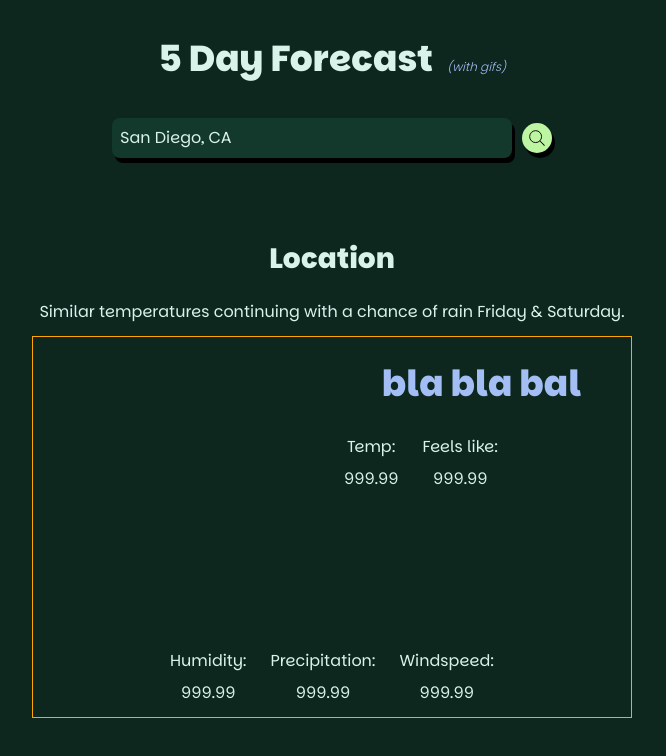
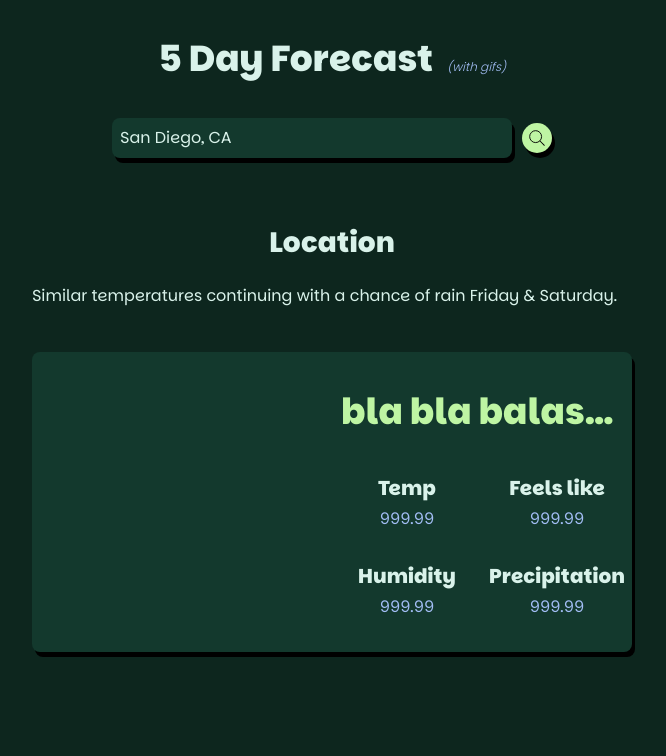
Before and after one commit to jmdelong7/weather-app, a website built with webpack: page src/index.html in a window 1280 px wide. Shown: the whole page, without its empty margins (308-974 px from the left). Built offline with nearby package versions, Linux system fonts and the light colour scheme.

Commit message:
Styling, add degree/percent to info

```diff
--- a/src/index.html
+++ b/src/index.html
@@ -22,7 +22,7 @@
           placeholder="San Diego, CA"
         />
         <button id="submit" type="submit">
-          <svg width="25px" height="" viewBox="0 0 24 24" fill="none" xmlns="http://www.w3.org/2000/svg">
+          <svg width="25px" viewBox="0 0 24 24" fill="none" xmlns="http://www.w3.org/2000/svg">
             <g clip-path="url(#clip0_15_152)">
             <circle cx="10.5" cy="10.5" r="6.5" stroke="#000000" stroke-linejoin="round"/>
             <path d="M19.6464 20.3536C19.8417 20.5488 20.1583 20.5488 20.3536 20.3536C20.5488 20.1583 20.5488 19.8417 20.3536 19.6464L19.6464 20.3536ZM20.3536 19.6464L15.3536 14.6464L14.6464 15.3536L19.6464 20.3536L20.3536 19.6464Z" fill="#000000"/>
@@ -40,9 +40,9 @@
       <div class="location">
         <h2 class="location-long" id="location">Location</h2>
       </div>
-      <div class="description-container dc">
+      <div class="description-container">
         <h3 class="description-header wh"></h3>
-        <p class="description-data data" id="description">
+        <p class="description-data" id="description">
           Similar temperatures continuing with a chance of rain Friday &
           Saturday.
         </p>
@@ -56,33 +56,31 @@
             <div class="conditions dc">
               <h3 class="conditions-header wh"></h3>
               <p class="conditions-data data" id="curr-conditions">
-                bla bla bal
+                bla bla balasdfasdf
               </p>
             </div>
-            <div class="temp-feelslike-container">
+            <div class="temp-feelslike-container sc">
               <div class="temp dc">
-                <h3 class="temp-header wh">Temp:</h3>
-                <p class="temp-data data" id="curr-temp">999.99</p>
+                <h3 class="temp-header wh">Temp</h3>
+                <p class="temp-data data" id="curr-temp">999.99
+                </p>
               </div>
               <div class="feelslike dc">
-                <h3 class="feelslike-header wh">Feels like:</h3>
-                <p class="feelslike-data data" id="curr-feelslike">999.99</p>
-              </div>
-            </div>
+                <h3 class="feelslike-header wh">Feels like</h3>
+                <p class="feelslike-data data" id="curr-feelslike">999.99
+                </p>
               </div>
             </div>
             <div class="secondary-info-container sc">
               <div class="humidity dc">
-            <h3 class="humidity-header wh">Humidity:</h3>
+                <h3 class="humidity-header wh">Humidity</h3>
                 <p class="humidity-data data" id="curr-humidity">999.99</p>
               </div>
               <div class="precip dc">
-            <h3 class="precip-header wh">Precipitation:</h3>
+                <h3 class="precip-header wh">Precipitation</h3>
                 <p class="precip-data data" id="curr-precip">999.99</p>
               </div>
-          <div class="windspeed dc">
-            <h3 class="windspeed-header wh">Windspeed:</h3>
-            <p class="windspeed-data data" id="curr-windspeed">999.99</p>
+            </div>
           </div>
         </div>
       </div>
--- a/src/index.js
+++ b/src/index.js
@@ -25,7 +25,6 @@ async function getWeatherData(location) {
     'temp',
     'humidity',
     'precip',
-    'windspeed',
   ];
 
   const curr = data.currentConditions;
@@ -61,15 +60,15 @@ async function displayWeatherData(location) {
     feelslikeEle: document.getElementById('curr-feelslike'),
     humidityEle: document.getElementById('curr-humidity'),
     precipEle: document.getElementById('curr-precip'),
-    windspeedEle: document.getElementById('curr-windspeed'),
   };
 
   currEles.conditionsEle.textContent = weatherData.currentForecast.conditions;
-  currEles.tempEle.textContent = weatherData.currentForecast.temp;
-  currEles.feelslikeEle.textContent = weatherData.currentForecast.feelslike;
-  currEles.humidityEle.textContent = weatherData.currentForecast.humidity;
+  currEles.tempEle.textContent = weatherData.currentForecast.temp + '° F';
+  currEles.feelslikeEle.textContent =
+    weatherData.currentForecast.feelslike + '° F';
+  currEles.humidityEle.textContent =
+    weatherData.currentForecast.humidity + ' %';
   currEles.precipEle.textContent = weatherData.currentForecast.precip;
-  currEles.windspeedEle.textContent = weatherData.currentForecast.windspeed;
 
   const locEles = {
     resolvedAddress: document.getElementById('location'),
--- a/src/styles.css
+++ b/src/styles.css
@@ -131,7 +131,7 @@ form {
 }
 
 .locationinfo-sec {
-  margin-top: 80px;
+  margin-top: 64px;
 }
 
 .title-container,
@@ -179,14 +179,30 @@ form {
 .weather-card {
   display: flex;
   flex-direction: column;
-  border: 1px solid orange;
   max-width: 600px;
+  background-color: var(--pre-primary-color);
+  box-shadow: 3px 5px 0 rgb(0, 0, 0);
+  border: none;
+  border-radius: 8px;
+}
+
+#description {
+  margin: 20px 0;
+  width: 600px;
+  text-align: left;
+  min-height: 48px;
 }
 
 #curr-conditions {
   font-size: var(--fs-6);
   font-weight: var(--fw-bold);
-  color: var(--accent-color);
+  color: var(--tertiary-color);
+  white-space: nowrap;
+  width: 100%;
+  overflow: hidden;
+  text-overflow: ellipsis;
+  padding: 4px;
+  text-align: center;
 }
 
 .mc,
@@ -195,6 +211,10 @@ form {
   display: flex;
   align-items: center;
   justify-content: center;
+}
+
+.sc {
+  text-align: center;
 }
 
 .locationinfo-sec,
@@ -219,16 +239,25 @@ form {
   background-size: cover;
   background-position: center;
   background-repeat: no-repeat;
-}
-
-.temp-feelslike-container {
-  display: flex;
+  border-top-left-radius: 8px;
+  border-bottom-left-radius: 8px;
 }
 
 .dc {
   display: flex;
   flex-direction: column;
   align-items: center;
-  margin: 12px;
-  gap: 8px;
+  margin: 25px 5px 5px 5px;
+  gap: 4px;
+  width: 100%;
 }
+
+.wh {
+  font-size: var(--fs-4);
+  font-weight: var(--fw-bold);
+}
+
+.data {
+  color: var(--accent-color);
+  font-size: var(--fs-3);
+}
```
Also changed, not shown: README.md. Lines whose indentation alone changed are shown as unchanged.
